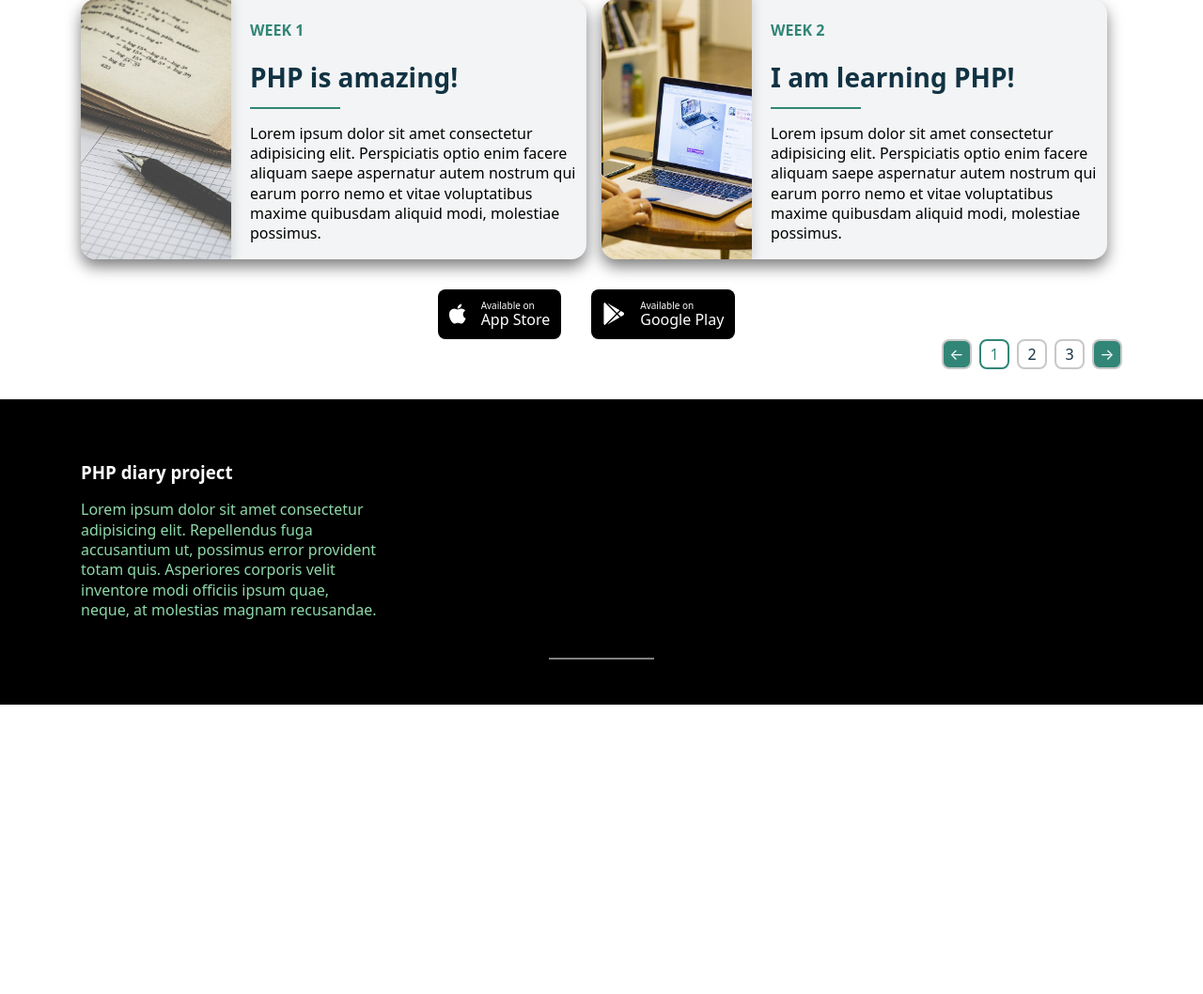
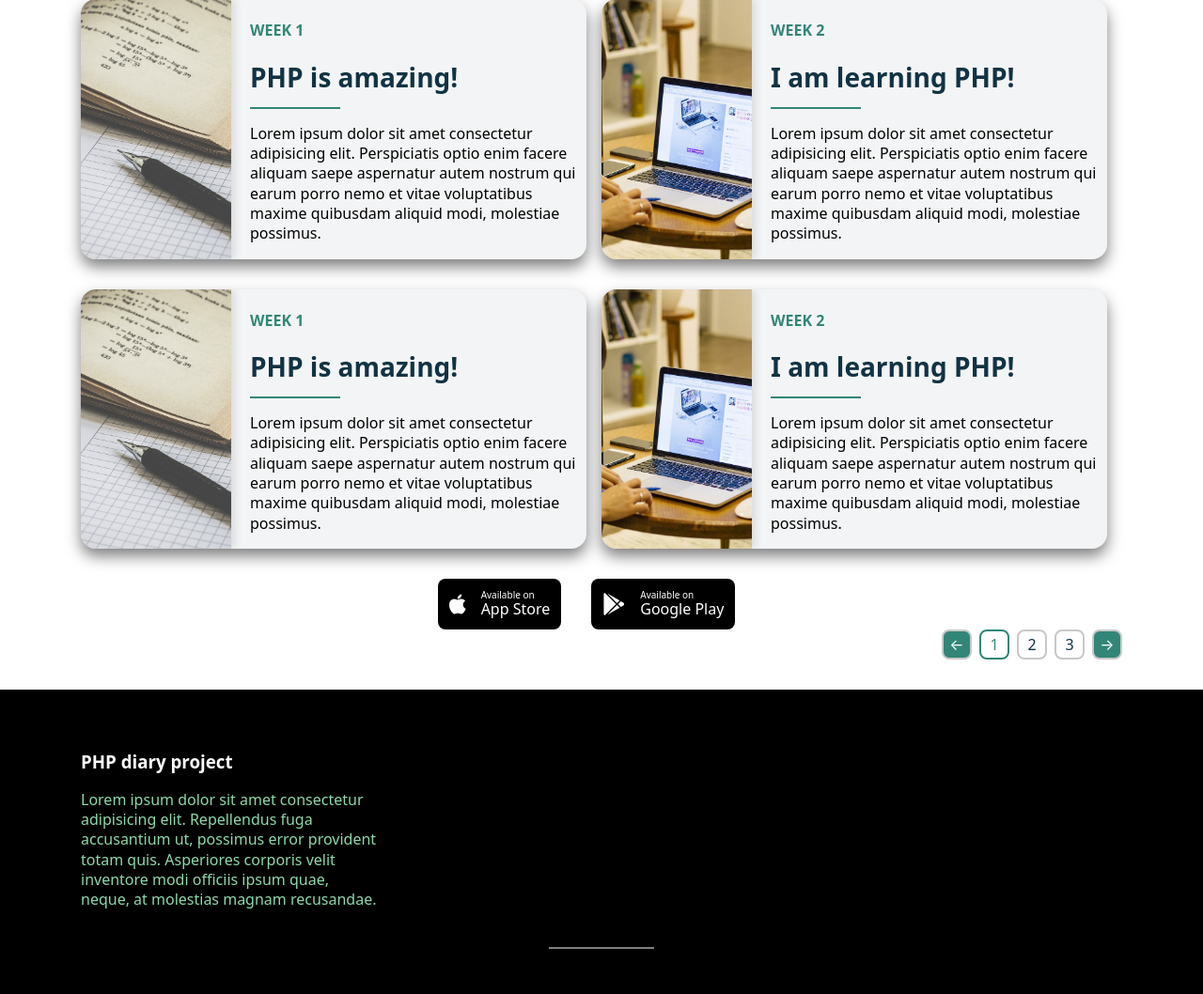
Before and after one commit to itmacleod1995/DiaryApp, a PHP site: page /index.html in a window 1280 px wide. Shown: the part 643-1701 px from the top of the page at 94% size. Before the commit the page ends 1393 px from the top, so only its background shows below. Run offline with PHP 8.4, Linux system fonts and the light colour scheme; some libraries are stand-ins or nearby versions.

Commit message:
Add more cards and changed form appearance

```diff
--- a/form.html
+++ b/form.html
@@ -45,7 +45,7 @@
         </div>
     </nav>
     <main class="main">
-        <div class="container">
+        <div class="form-container">
             <h1 class="main-heading">New Entry</h1>
             <form method="post" action="form.html">
                 <div class="form-group">
--- a/index.html
+++ b/index.html
@@ -23,10 +23,10 @@
                 </a>
                 <div class="navbar">
                     <ul>
-                        <li class="home"><a href="#">Home</a></li>
-                        <li><a href="#">About</a></li>
-                        <li><a href="#">Subscribe</a></li>
-                        <li><a href="#">Contact</a></li>
+                        <li class="home"><a class="nav-link"href="#">Home</a></li>
+                        <li><a class="nav-link" href="#">About</a></li>
+                        <li><a class="nav-link" href="#">Subscribe</a></li>
+                        <li><a class="nav-link" href="#">Contact</a></li>
                     </ul>
                 </div>
                 <div>
@@ -66,6 +66,31 @@
                 <div class="card">
                     <div class="card_image_container">
                         <img class="card_image" src="00 - Design files/images/pexels-kaushal-moradiya-2781195.jpg">
+                    </div>
+                    <div class="card_desc_container">
+                        <div class="card_desc-time">Week 2</div>
+                        <h2 class="card_heading">I am learning PHP!</h2>
+                        <p class="card_paragraph">Lorem ipsum dolor sit amet consectetur adipisicing elit. Perspiciatis optio enim facere aliquam saepe aspernatur autem nostrum qui earum porro nemo et vitae voluptatibus maxime quibusdam aliquid modi, molestiae possimus.</p>
+                    </div>
+
+                </div>
+            </div>
+
+            <div class="content-2">
+                <div class="card">
+                    <div class="card_image_container">
+                        <img class="card_image" src="00 - Design files/images/pexels-lumn-167682.jpg">
+                    </div>
+                    <div class="card_desc_container">
+                        <div class="card_desc-time">Week 1</div>
+                        <h2 class="card_heading">PHP is amazing!</h2>
+                        <p class="card_paragraph">Lorem ipsum dolor sit amet consectetur adipisicing elit. Perspiciatis optio enim facere aliquam saepe aspernatur autem nostrum qui earum porro nemo et vitae voluptatibus maxime quibusdam aliquid modi, molestiae possimus.</p>
+                    </div>
+
+                </div>
+                <div class="card">
+                    <div class="card_image_container">
+                        <img class="card_image" src="00 - Design files/images/pexels-tranmautritam-68761.jpg">
                     </div>
                     <div class="card_desc_container">
                         <div class="card_desc-time">Week 2</div>
--- a/styles/style.css
+++ b/styles/style.css
@@ -113,6 +113,13 @@ html {
 
 .container {
   width: 100%;
+  padding-left: 1rem;
+  padding-right: 1rem;
+  margin: 0 auto;
+}
+
+.form-container {
+  width: 50%;
   padding-left: 1rem;
   padding-right: 1rem;
   margin: 0 auto;
@@ -364,7 +371,7 @@ footer::after {
   display: block;
   color: #113343;
   border-style: solid;
-  background-color: rgb(200, 200, 200);
+  background-color: rgb(245, 233, 233);
   border-color: rgb(100, 100, 100);
   padding: 0.5rem 1rem;
   font-weight: bold;
@@ -400,3 +407,8 @@ footer::after {
 .content-2 {
   display: flex;
 }
+
+.home:hover,
+.nav-link:hover {
+  color: #8ed8a9;
+}
```
